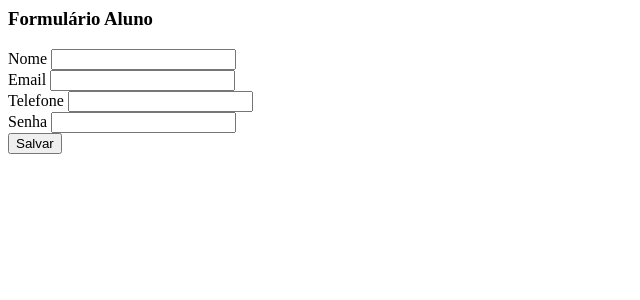
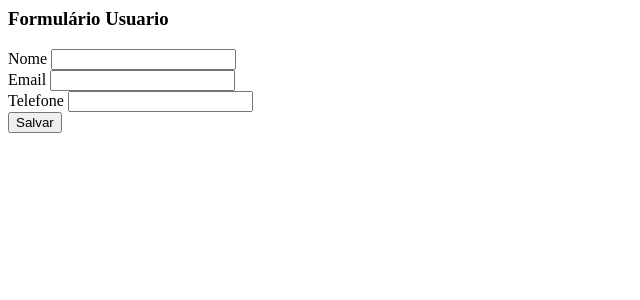
Before and after one commit to CarolineMatte/pweb1_2026_1, a PHP site: page /blog/admin/usuario/UsuarioForm.php in a window 1280 px wide. Shown: the top 300 px of the page, without its empty margins (0-640 px from the left). Run offline with PHP 8.4, Linux system fonts and the light colour scheme.

Commit message:
commit
commit

```diff
--- a/php/blog/admin/database/db.class.php
+++ b/php/blog/admin/database/db.class.php
@@ -37,7 +37,7 @@ class db {
     {
 
         $campos = "";
-        $marcador = "";
+        $marcadores = "";
         $vetorData = [];
         $sep = "";
 
--- a/php/blog/admin/index.php
+++ b/php/blog/admin/index.php
@@ -5,7 +5,7 @@ include_once './database/db.class.php';
 
 
 //instanciar um objeto da classe DB
-$conn = new db("aluno");
+$conn = new db("usuario");
 
 $dados = [
     'nome' =>"Caroline Matte",
--- a/php/blog/admin/usuario/UsuarioForm.php
+++ b/php/blog/admin/usuario/UsuarioForm.php
@@ -1,11 +1,20 @@
  <?php
     include '../header.php';
+    include_once "../database/db.class.php";
+
+    $db = new db('usuario');
+
+    if(!empty($_POST)){
+        $db->store($_POST);
+
+
+    }
     ?>
 
 
 
-        <form action="resultadoFormAluno.php" method="post">
-            <h3>Formulário Aluno</h3>
+        <form action="UsuarioForm.php" method="post">
+            <h3>Formulário Usuario</h3>
             <div class="col-6">
                 <label for="nome">Nome</label>
                 <input type="text" name="nome" class="form-control">
@@ -18,11 +27,6 @@
                 <label for="nome">Telefone</label>
                 <input type="text" name="telefone" class="form-control">
             </div>
-            <div class="col-6">
-                <label for="nome">Senha</label>
-                <input type="password" name="senha" class="form-control">
-            </div>
-
 
             <div class="mt-2">
                 <button type="submit" class="btn btn-primary">Salvar</button>
```
